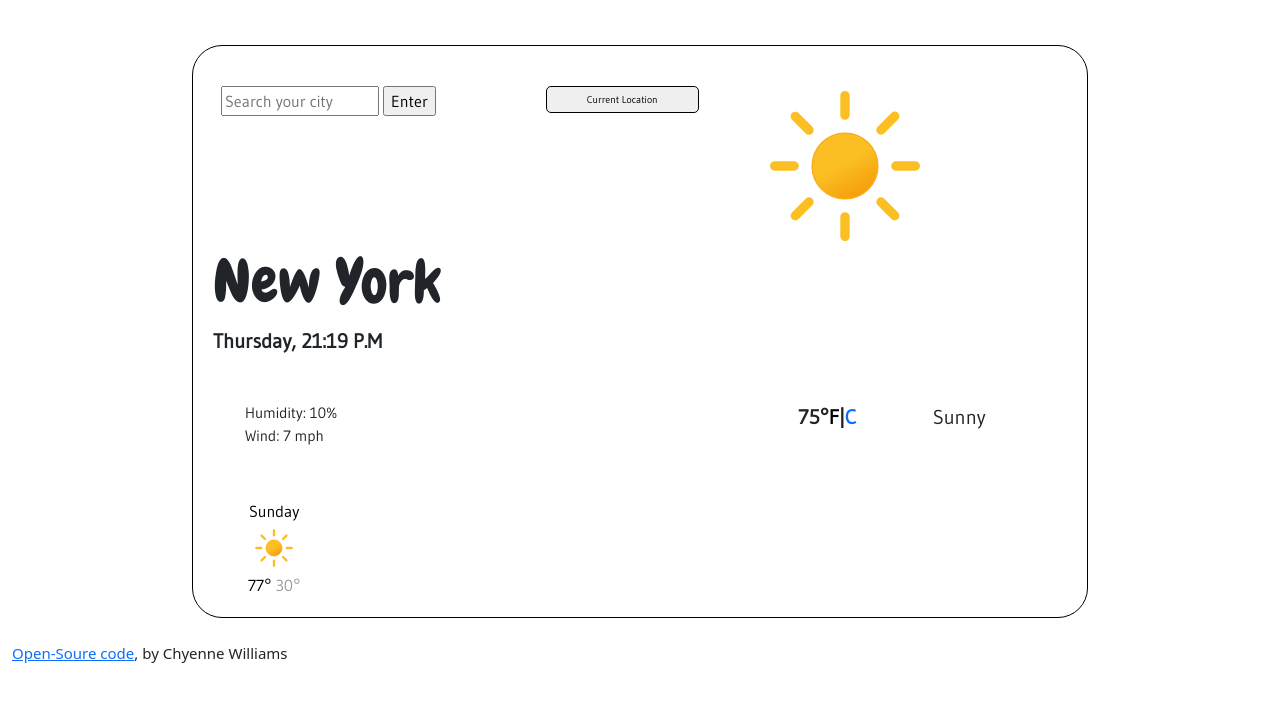
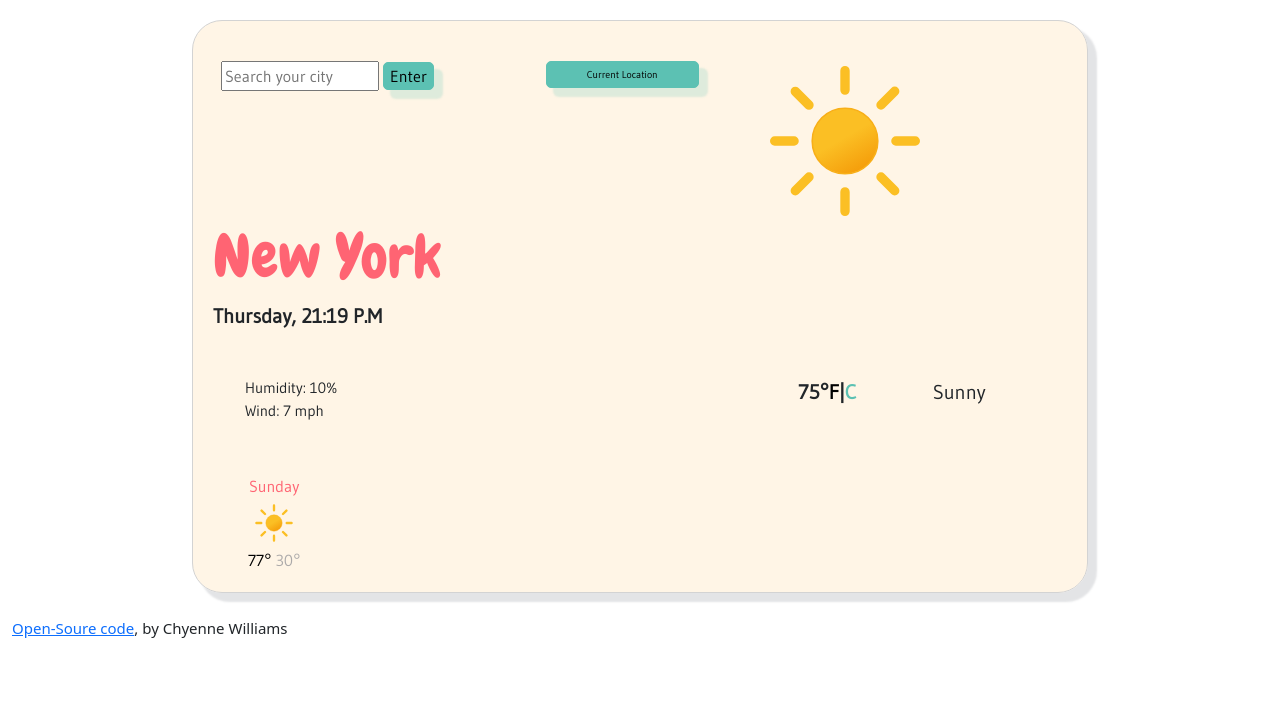
Before and after one commit to ChyenneW/shecodes-weatherApp, a website built with Parcel: page index.html in a window 1280 px wide. Built offline with nearby package versions, Linux system fonts and the light colour scheme; no server answers.

Commit message:
Added color and shading

```diff
--- a/styles.css
+++ b/styles.css
@@ -1,12 +1,17 @@
+.body {
+  background-color: linear-gradient(120deg, #fdfbfb 0%, #ebedee 100%);
+}
+
 .container {
-  border: 1px solid black;
+  background-color: rgb(255 222 173 / 30%);
+  border: 1px solid #d3d3d3;
+  box-shadow: 8px 8px 2px 1px rgb(117 120 130 / 20%);
   border-radius: 30px;
   display: block;
   margin: 0 auto;
-  margin-top: 30px;
+  margin-top: 20px;
   max-width: 70%;
   max-height: 50%;
-  margin-top: 45px;
   padding: 20px;
   font-family: Gudea;
 }
@@ -21,6 +26,10 @@
 }
 
 .searchBarButton {
+  background-color: #5cc1b3;
+  border: 1px solid #5cc1b3;
+  box-shadow: 8px 8px 2px 1px rgb(92 193 179 / 20%);
+  border-radius: 5px;
   transition: all 200ms ease-in-out;
 }
 
@@ -32,8 +41,10 @@
 .geoLocateButton {
   padding: 5px 40px;
   display: block;
+  background-color: #5cc1b3;
   border-radius: 5px;
-  border: 1px solid black;
+  border: 1px solid #5cc1b3;
+  box-shadow: 8px 8px 2px 1px rgb(92 193 179 / 20%);
   font-size: 10px;
   text-align: right;
   max-height: 30px;
@@ -64,6 +75,7 @@
 }
 
 .searchedCity {
+  color: #ff6473;
   font-size: 60px;
   font-family: Chewy;
 }
@@ -88,6 +100,7 @@
 
 .unit {
   text-decoration-line: none;
+  color: #5cc1b3;
 }
 
 .active {
@@ -122,6 +135,11 @@
   margin-top: -40px;
 }
 
+.nextDay {
+  color: #ff6473;
+}
+
 .forecastTemeratureMin {
-  opacity: 0.4;
+  color: #757882;
+  opacity: 0.6;
 }
```
